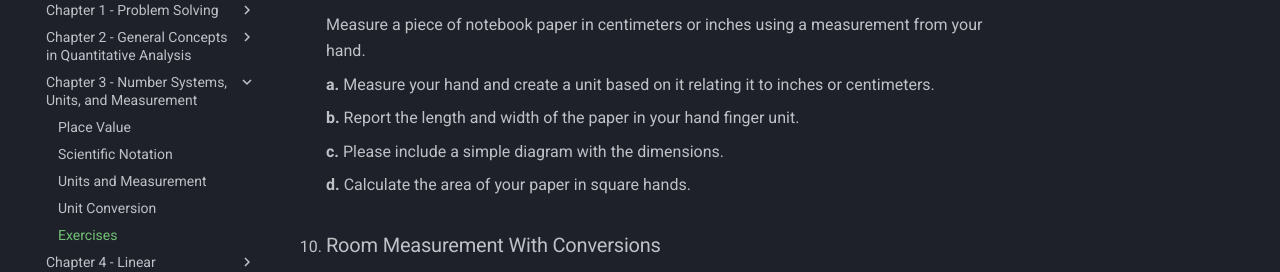
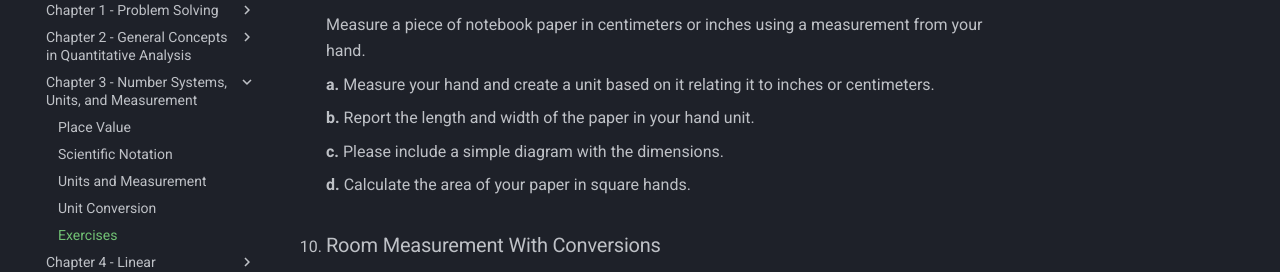
Before and after one commit to wgalbraith/280, an MkDocs documentation site: the page built from docs_student/quantities-exercises.md, in a window 1280 px wide and 900 px high, scrolled down 1757 px. Shown: the part 152-424 px from the top of the window. Built offline with MkDocs 1.6.1 and Material for MkDocs 9.7.7, drawn with Linux system fonts in a browser that asks for light colours; nearby versions of some CDN libraries; some web fonts are replaced; library files that are not in the unit come from our copies.

Commit message:
Update quantities-exercises.md

```diff
--- a/docs_student/quantities-exercises.md
+++ b/docs_student/quantities-exercises.md
@@ -59,7 +59,7 @@
 <h3>Paper Measurement</h3>
 <p> Measure a piece of notebook paper in centimeters or inches using a measurement from your hand.</p>
 <p><b>a.</b> Measure your hand and create a unit based on it relating it to inches or centimeters.</p>
-<p><b>b.</b> Report the length and width of the paper in your hand finger unit.</p>
+<p><b>b.</b> Report the length and width of the paper in your hand unit.</p>
 <p><b>c.</b> Please include a simple diagram with the dimensions.</p>
 <p><b>d.</b> Calculate the area of your paper in square hands.</p>
 </li>
```
